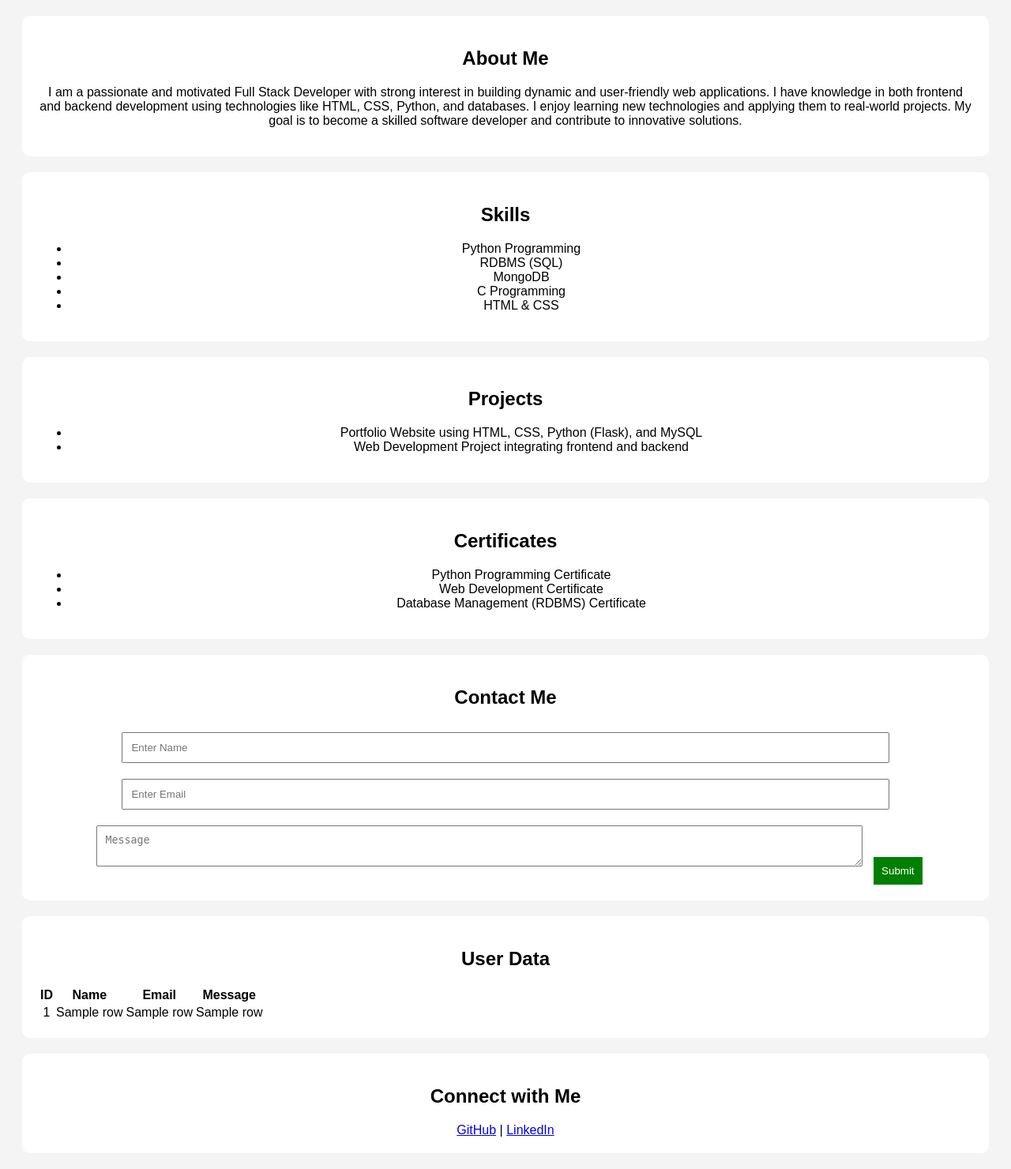
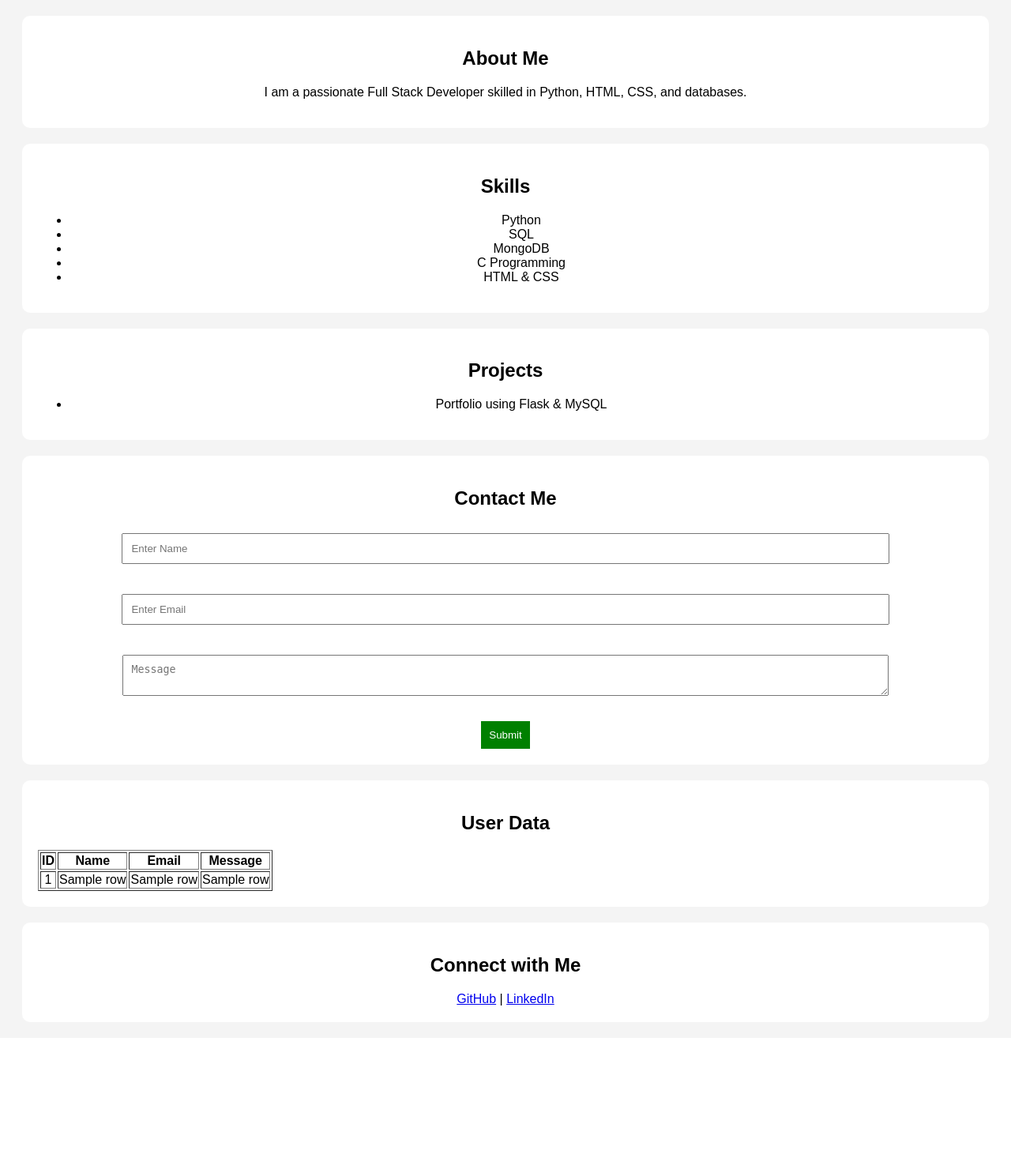
Before and after one commit to 25bcad42-cpu/new, a Flask app: template templates/index.html in a window 1280 px wide. Shown: the part 162-1642 px from the top of the page at 79% size. After the commit the page ends 1435 px from the top, so only its background shows below. Run offline with Flask 3, Linux system fonts and the light colour scheme; the template is opened without the code that fills it: most values are stand-ins (such as "Sample title", 1, 10 or a date in 2020).

Commit message:
Initial portfolio project with Flask and MySQL

```diff
--- a/app.py
+++ b/app.py
@@ -1,43 +1,47 @@
 from flask import Flask, render_template, request, redirect
-import mysql.connector
+import pymysql
 import os
 
 app = Flask(__name__)
 
-# Direct DB connection using environment variables (Railway / Render)
-def get_db_connection():
-    return mysql.connector.connect(
-        host=os.getenv("MYSQLHOST"),
-        user=os.getenv("MYSQLUSER"),
-        password=os.getenv("MYSQLPASSWORD"),
-        database=os.getenv("MYSQLDATABASE"),
-        port=int(os.getenv("MYSQLPORT", 3306))
-    )
+# Railway MySQL Connection
+connection = pymysql.connect(
+    host=os.getenv("MYSQLHOST"),
+    user=os.getenv("MYSQLUSER"),
+    password=os.getenv("MYSQLPASSWORD"),
+    database=os.getenv("MYSQLDATABASE"),
+    port=int(os.getenv("MYSQLPORT"))
+)
 
-@app.route('/')
+# HOME PAGE (Fetch Data)
+@app.route("/")
 def home():
-    return render_template('index.html')
+    cursor = connection.cursor()
+    cursor.execute("SELECT * FROM contacts ORDER BY id DESC")
+    contacts = cursor.fetchall()
+    cursor.close()
 
-@app.route('/contact', methods=['POST'])
+    return render_template("index.html", contacts=contacts)
+
+
+# INSERT DATA
+@app.route("/contact", methods=["POST"])
 def contact():
-    name = request.form['name']
-    email = request.form['email']
-    message = request.form['message']
+    name = request.form.get("name")
+    email = request.form.get("email")
+    message = request.form.get("message")
 
-    conn = get_db_connection()
-    cursor = conn.cursor()
+    cursor = connection.cursor()
 
-    cursor.execute(
-        "INSERT INTO contacts (name, email, message) VALUES (%s, %s, %s)",
-        (name, email, message)
-    )
+    sql = "INSERT INTO contacts (name, email, message) VALUES (%s, %s, %s)"
+    cursor.execute(sql, (name, email, message))
+    connection.commit()
 
-    conn.commit()
     cursor.close()
-    conn.close()
 
-    return redirect('/')
+    return redirect("/")
 
-# Required for Render deployment
-if __name__ == '__main__':
-    app.run(host='0.0.0.0', port=10000)
+
+# RUN
+if __name__ == "__main__":
+    app.run(debug=True)
--- a/templates/index.html
+++ b/templates/index.html
@@ -6,69 +6,49 @@
 </head>
 <body>
 
-<!-- HEADER -->
 <header>
     <h1>Namitha Shakthi SJ</h1>
     <p>II BCA Student | Python | Web Development</p>
 </header>
 
-<!-- ABOUT -->
 <section>
     <h2>About Me</h2>
     <p>
-    I am a passionate and motivated Full Stack Developer with strong interest in building dynamic and user-friendly web applications.
-    I have knowledge in both frontend and backend development using technologies like HTML, CSS, Python, and databases.
-    I enjoy learning new technologies and applying them to real-world projects. My goal is to become a skilled software developer
-    and contribute to innovative solutions.
+        I am a passionate Full Stack Developer skilled in Python, HTML, CSS, and databases.
     </p>
 </section>
 
-<!-- SKILLS -->
 <section>
     <h2>Skills</h2>
     <ul>
-        <li>Python Programming</li>
-        <li>RDBMS (SQL)</li>
+        <li>Python</li>
+        <li>SQL</li>
         <li>MongoDB</li>
         <li>C Programming</li>
         <li>HTML & CSS</li>
     </ul>
 </section>
 
-<!-- PROJECTS -->
 <section>
     <h2>Projects</h2>
     <ul>
-        <li>Portfolio Website using HTML, CSS, Python (Flask), and MySQL</li>
-        <li>Web Development Project integrating frontend and backend</li>
+        <li>Portfolio using Flask & MySQL</li>
     </ul>
 </section>
 
-<!-- CERTIFICATES -->
-<section>
-    <h2>Certificates</h2>
-    <ul>
-        <li>Python Programming Certificate</li>
-        <li>Web Development Certificate</li>
-        <li>Database Management (RDBMS) Certificate</li>
-    </ul>
-</section>
-
-<!-- CONTACT FORM -->
 <section>
     <h2>Contact Me</h2>
     <form action="/contact" method="POST">
-        <input type="text" name="name" placeholder="Enter Name" required>
-        <input type="email" name="email" placeholder="Enter Email" required>
-        <textarea name="message" placeholder="Message"></textarea>
+        <input type="text" name="name" placeholder="Enter Name" required><br><br>
+        <input type="email" name="email" placeholder="Enter Email" required><br><br>
+        <textarea name="message" placeholder="Message"></textarea><br><br>
         <button type="submit">Submit</button>
     </form>
 </section>
 
-<!-- DATABASE DISPLAY -->
 <section>
     <h2>User Data</h2>
-    <table>
+    <table border="1">
         <tr>
             <th>ID</th>
             <th>Name</th>
@@ -76,6 +56,7 @@
             <th>Message</th>
         </tr>
 
+        {% if contacts %}
             {% for row in contacts %}
             <tr>
                 <td>{{ row[0] }}</td>
@@ -84,10 +65,14 @@
                 <td>{{ row[3] }}</td>
             </tr>
             {% endfor %}
+        {% else %}
+            <tr>
+                <td colspan="4">No data available</td>
+            </tr>
+        {% endif %}
     </table>
 </section>
 
-<!-- SOCIAL LINKS -->
 <section>
     <h2>Connect with Me</h2>
     <a href="#">GitHub</a> |
```
Lines whose indentation alone changed are shown as unchanged.
